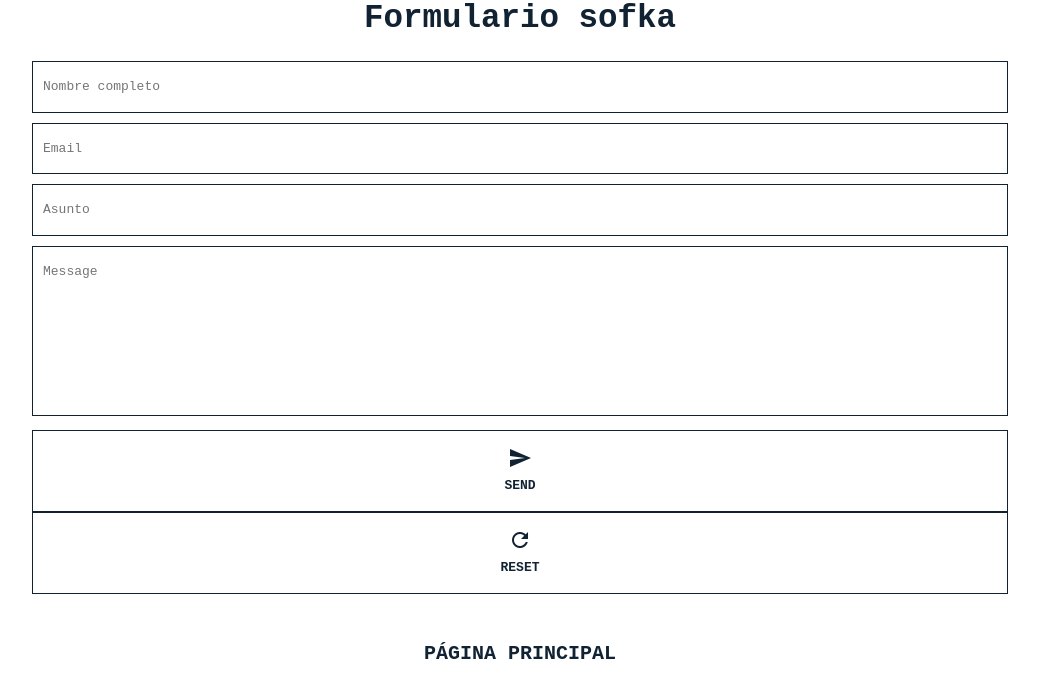
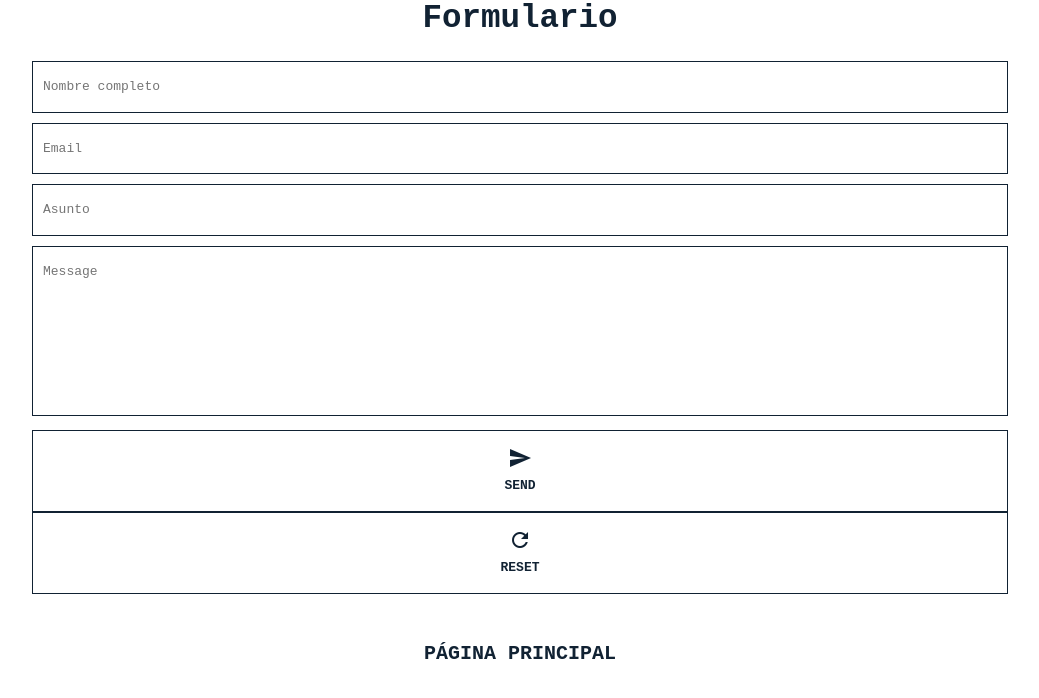
Before and after one commit to damhirgomez/damhirgomez.github.io, a plain HTML site: page taller_final/formulario.html in a window 1280 px wide. Shown: the whole page, without its empty margins (120-1159 px from the left). Drawn offline with Linux system fonts and the light colour scheme.

Commit message:
Update formulario.html

```diff
--- a/taller_final/formulario.html
+++ b/taller_final/formulario.html
@@ -14,7 +14,7 @@
 <body onload="main()">
   <form class="formulario" id="formulario">
     <div class="container">
-      <h1>Formulario sofka</h1>
+      <h1>Formulario</h1>
       <ul>
         <li>
           <div class="grid grid-2 nombre">
```
